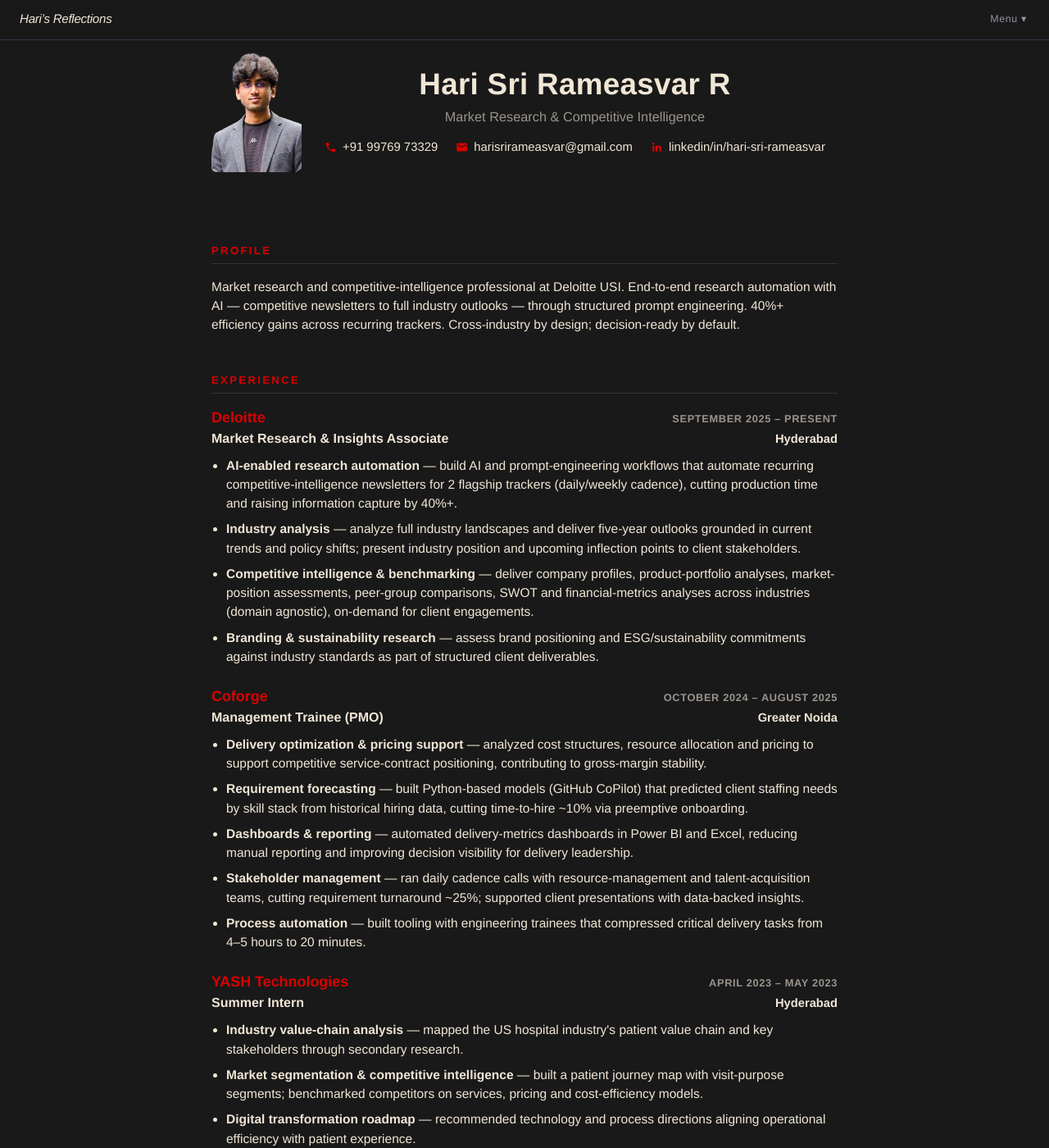
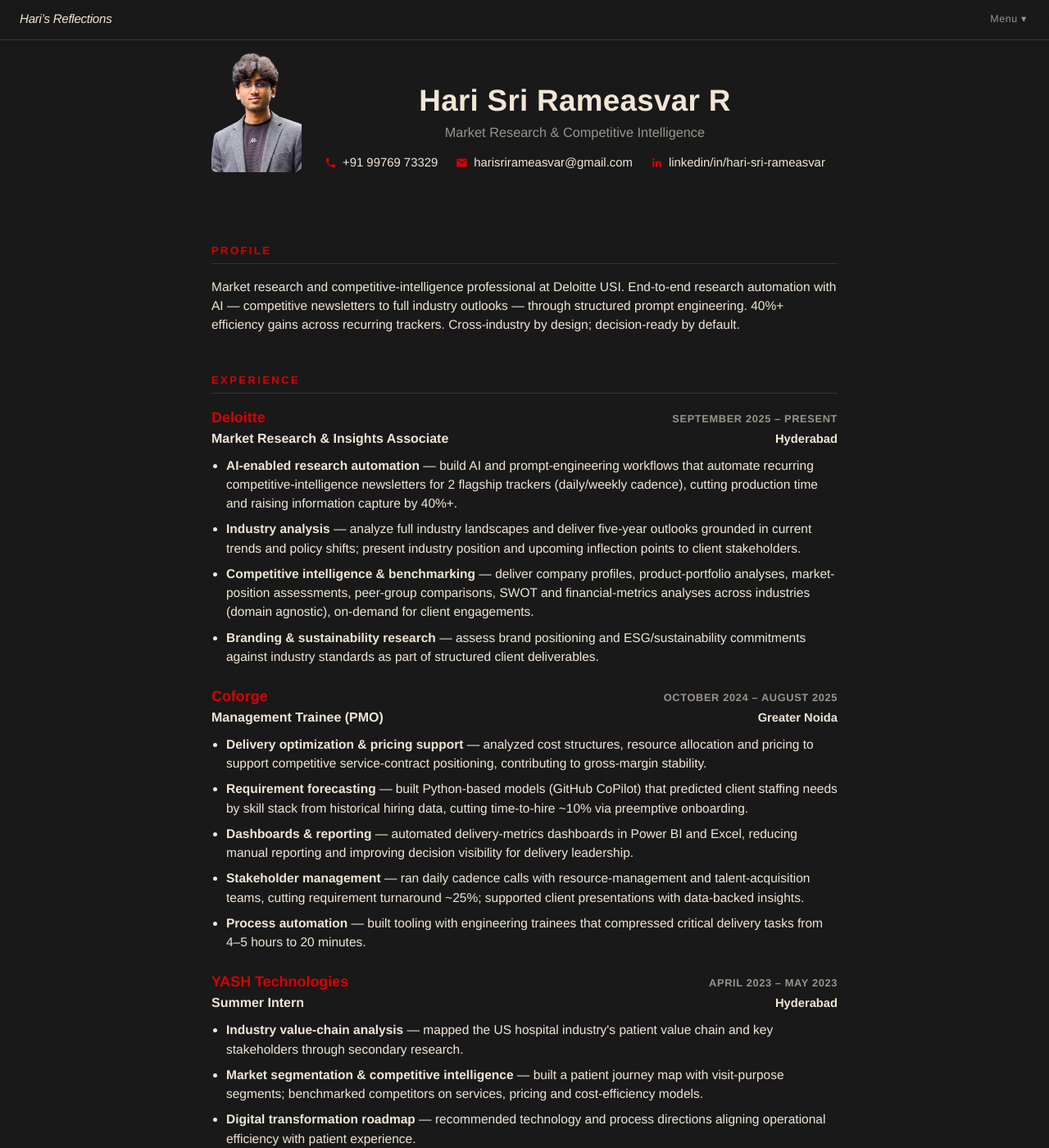
Before and after one commit to h-refs/h-refs.github.io, a Jekyll site: the page resume/index.html, which Jekyll copies as it is, in a window 1280 px wide and 1400 px high. Shown: the whole window at 82% size. Built offline with Jekyll 4.4.1, drawn with Linux system fonts in a browser that asks for light colours.

Commit message:
Resume: equalize header/profile/section vertical rhythm

```diff
--- a/resume/index.html
+++ b/resume/index.html
@@ -24,8 +24,8 @@
   main a{border-bottom:1px solid var(--red);}
   main a:hover{color:#fff;}
   .topbar a, .dropdown a{border-bottom:none !important;}
-  .identity{display:flex; align-items:center; gap:28px;}
-  .identity img{width:110px; height:auto; flex:none; border-radius:6px;}
+  .identity{display:flex; align-items:flex-end; gap:28px;}
+  .identity img{width:110px; height:auto; flex:none; border-radius:6px; align-self:flex-start;}
   h1{font-size:2.3rem; line-height:1.1; font-weight:700; letter-spacing:.3px;}
   .tagline{color:var(--mid); font-size:1.02rem; margin-top:6px;}
   .contact{margin-top:14px; font-size:.93rem; display:flex; flex-wrap:wrap; gap:4px 22px;}
```
